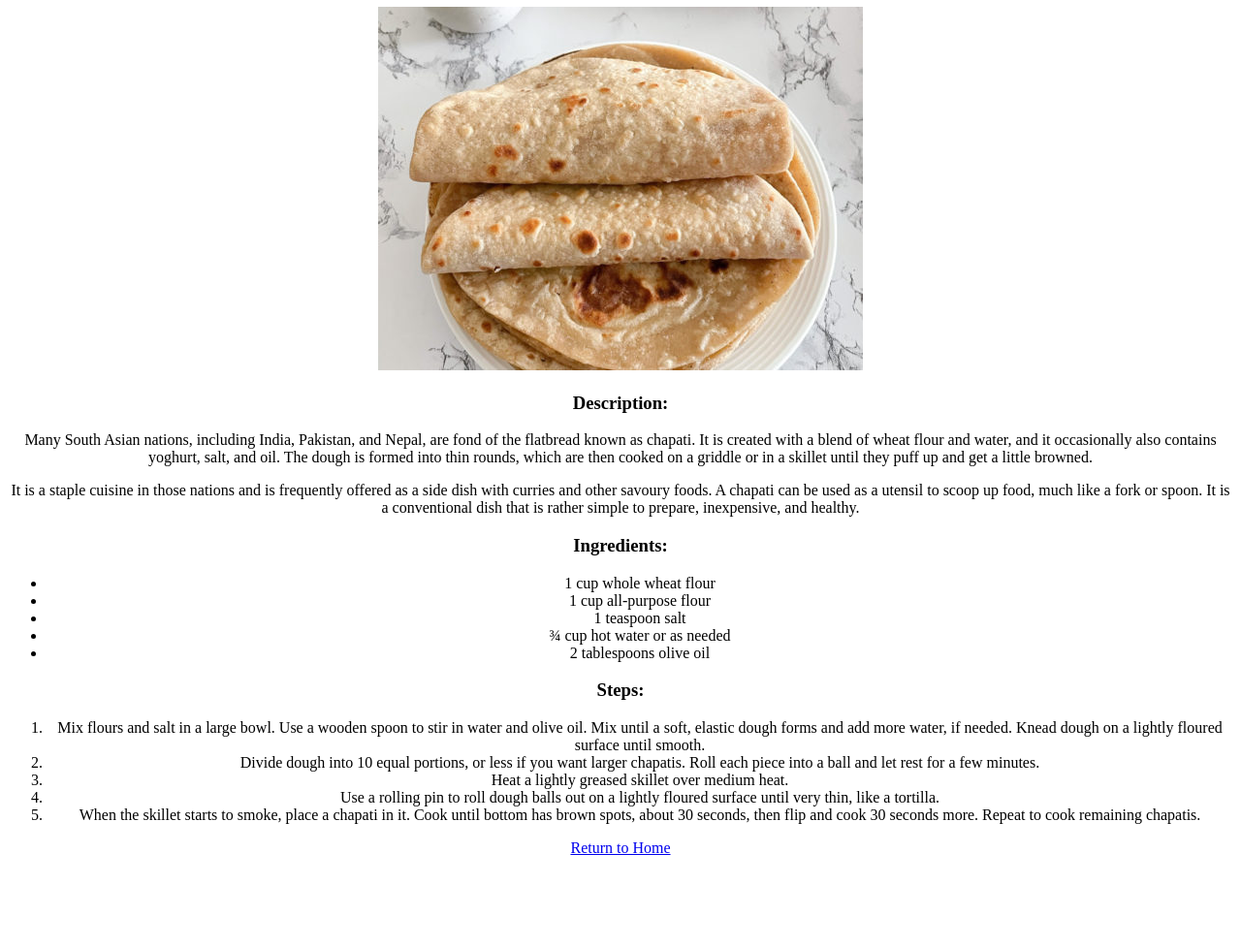
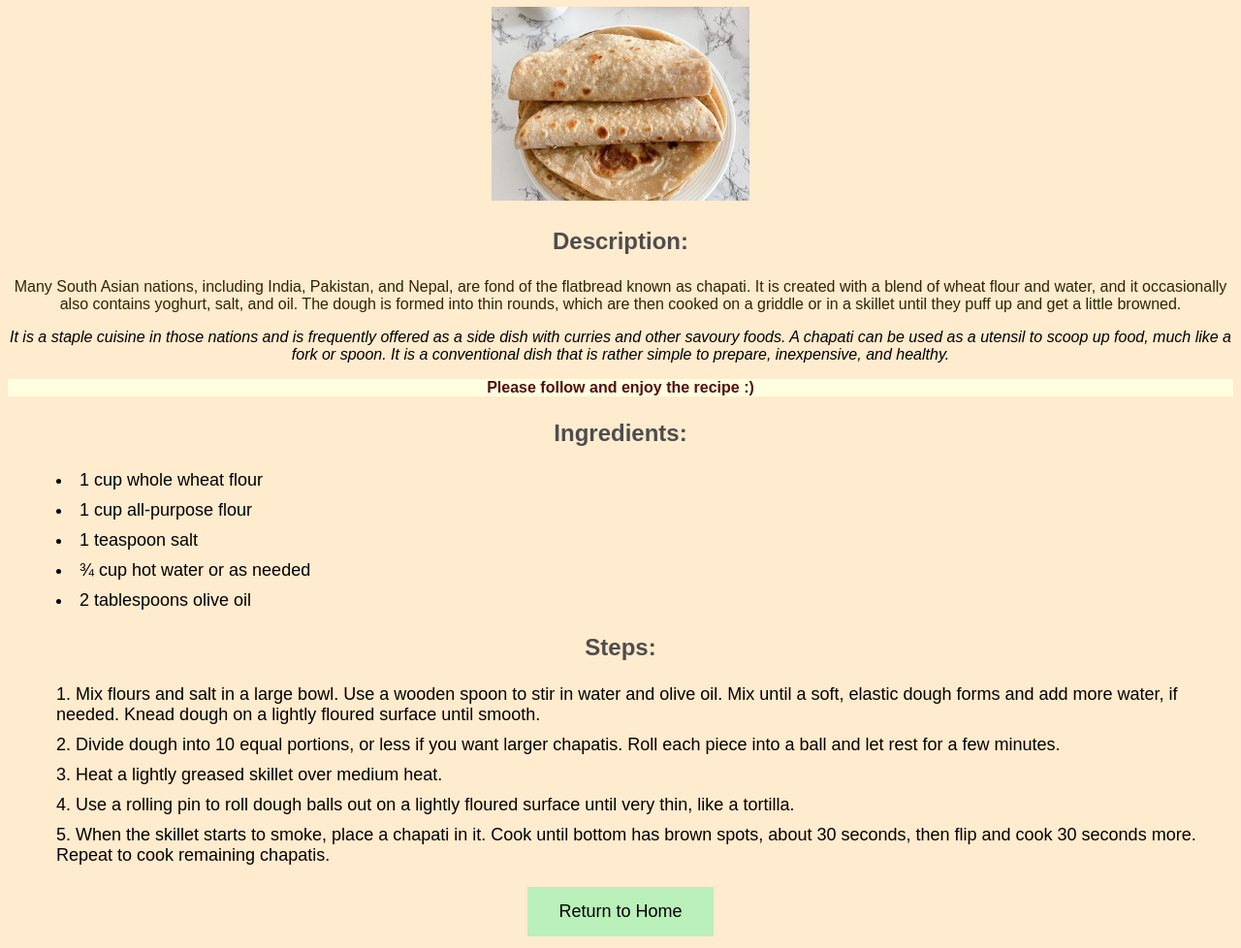
Before and after one commit to villhame/odin-recipes, a plain HTML site: page recipes/chapati.html in a window 1280 px wide. Shown: the part 73-1051 px from the top of the page at 97% size. Before the commit the page ends 965 px from the top, so only its background shows below. Drawn offline with Linux system fonts and the light colour scheme.

Commit message:
Feat: added CSS styles.
CSS Styles added: grouping selectors, chaining selectors,
decent combination and the cascade.

```diff
--- a/recipes/chapati.html
+++ b/recipes/chapati.html
@@ -7,20 +7,25 @@
 </head>
 <body>
     <h1> Chapati </h1>
-    <img src="../images/chapati.jpg" alt="Image of a stack of freshly made Chapatis">
+    <img class="recipeimg" src="../images/chapati.jpg" alt="Image of a stack of freshly made Chapatis">
 
-    <h3>
+    <h3 id="bigtext">
         Description:
     </h3>
-    <p>
+    <!--    testing chaining selectors: -->
+    <p class="para text">
         Many South Asian nations, including India, Pakistan, and Nepal, are fond of the flatbread known as chapati. It is created with a blend of wheat flour and water, and it occasionally also contains yoghurt, salt, and oil. The dough is formed into thin rounds, which are then cooked on a griddle or in a skillet until they puff up and get a little browned.
     </p>
-    <p>
+    <!-- testing descent combination -->
+    <div class="container">
+    <p class="para simple">
         It is a staple cuisine in those nations and is frequently offered as a side dish with curries and other savoury foods. A chapati can be used as a utensil to scoop up food, much like a fork or spoon. It is a conventional dish that is rather simple to prepare, inexpensive, and healthy.
     </p>
+    <p class="text"> Please follow and enjoy the recipe :)</p>
+    </div>
 
-    <h3>Ingredients:</h3>
-        <ul>
+    <h3 id="bigtext">Ingredients:</h3>
+        <ul class="mylist">
             <li>1 cup whole wheat flour</li>
             <li>1 cup all-purpose flour</li>
             <li>1 teaspoon salt</li>
@@ -28,8 +33,8 @@
             <li>2 tablespoons olive oil</li>
         </ul>
 
-    <h3> Steps: </h3>
-    <ol>
+    <h3 id="bigtext"> Steps: </h3>
+    <ol class="mylist">
         <li>
             Mix flours and salt in a large bowl. Use a wooden spoon to stir in water and olive oil. Mix until a soft, elastic dough forms and add more water, if needed. Knead dough on a lightly floured surface until smooth.
         </li>
@@ -47,6 +52,6 @@
         </li>
     </ol>
 
-    <a href="../index.html">Return to Home</a>
+    <a href="../index.html"> <button class="button"> Return to Home </button></a>
 </body>
 </html>
--- a/style.css
+++ b/style.css
@@ -1,4 +1,63 @@
 /* style.css */
 body {
     text-align: center;
+    background-color: blanchedalmond;
+    font-family:Arial, Helvetica, sans-serif
 }
+
+.recipeimg {
+    width: 500;
+    height: 200px;
+}
+
+#bigtext {
+    font-weight: bold;
+    font-size: 24px;
+    color: rgb(78, 77, 77);
+}
+
+/* Grouping selectors: */
+
+.mylist, .button  {
+    font-size: 18px;
+}
+
+.mylist li {
+    padding-left: 10px;
+    list-style-position: inside;
+    text-align: left; /* align the text to the left*/
+    margin-bottom: 10px;
+/*     margin-right:25%;
+    margin-left: 25%;
+    text-indent: 10px;
+ */
+}
+
+.button {
+   /*  Played around with some values but looked up button on w3s */
+    background-color: rgb(186, 240, 186);
+    border: none;
+    padding: 15px 32px;
+    text-decoration: none;
+    display:inline-block;
+    margin: 4px 2px;
+    cursor: pointer;
+}
+
+/* Chaining selectors */
+.para.text{
+    color: rgb(48, 36, 3);
+    font-size: 16px;
+}
+.para.simple {
+    font-weight: lighter;
+    font-style: oblique;
+}
+
+/* Descent combination */
+.container .text{
+    background-color: lightyellow;
+    color: #531010;
+    font-weight: bolder;
+
+}
```
Also changed, not shown: index.html (+3 -3 lines), recipes/channa-masala.html (+14 -9 lines), recipes/jeera-rice.html (+16 -9 lines), 1 other file.
